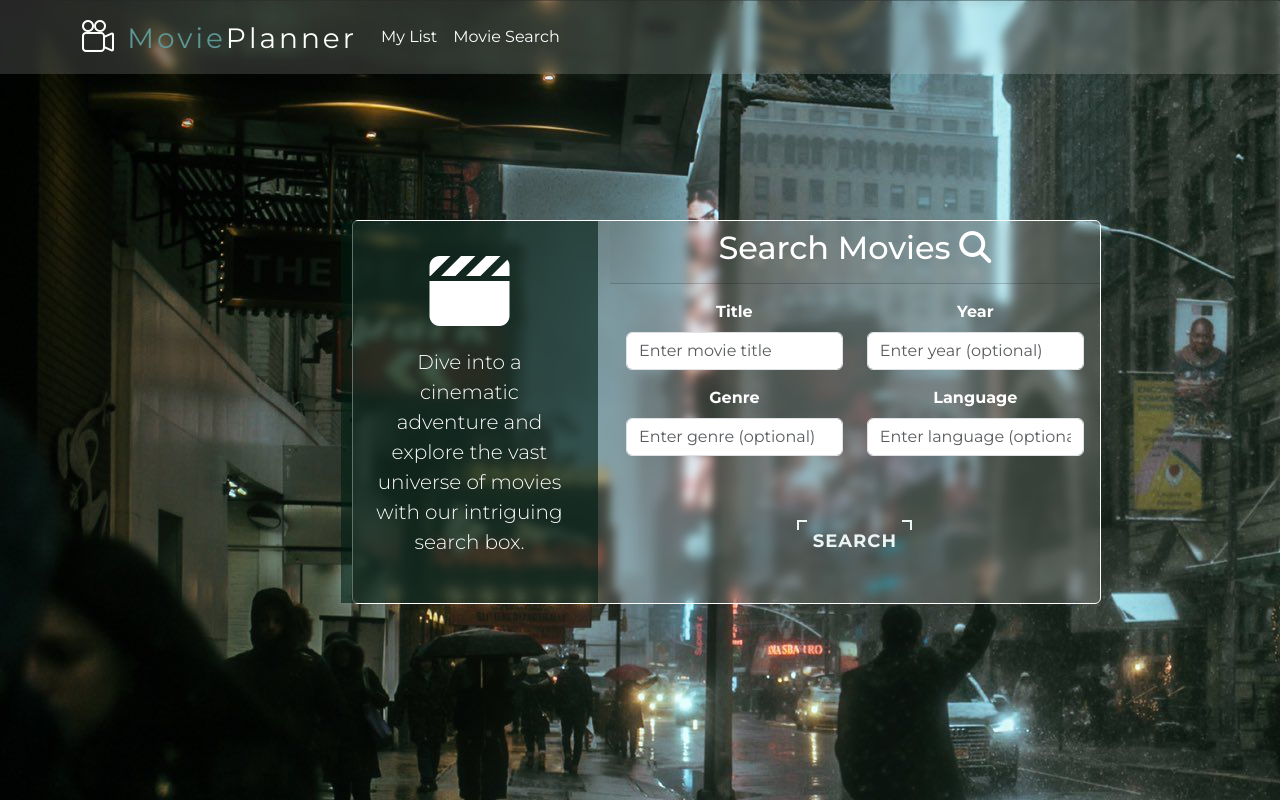
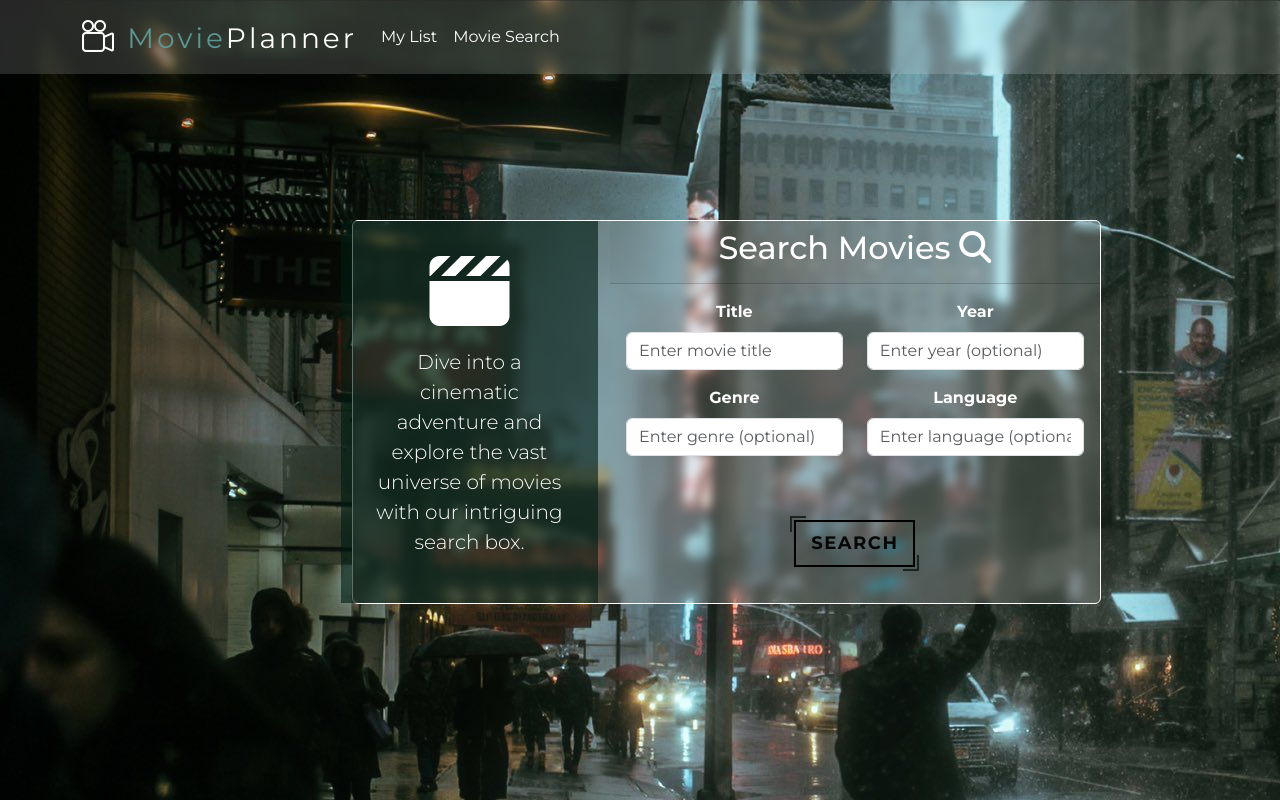
Before and after one commit to RevanAlgh/Angular_Project, an Angular app: page /movies in a window 1280 px wide. Built offline with nearby package versions, Linux system fonts and the light colour scheme.

Commit message:
added button style for movie search page

```diff
--- a/src/app/components/movie-search/movie-search.component.css
+++ b/src/app/components/movie-search/movie-search.component.css
@@ -28,51 +28,54 @@
 }
 
 .btn {
-    color: #ecf5f3;
-    font-family: 'Archivo', sans-serif;
+    color: #070707;
+    font-family: "Acme", sans-serif;
     font-size: 18px;
     font-weight: 700;
     text-transform: uppercase;
-    letter-spacing: 1px;
+    letter-spacing: 1.5px;
+    margin: 0 7px;
     padding: 8px 15px;
-    border-radius: 50px;
-    border: none;
+    border: 2px solid #000000;
+    border-radius: 0;
     position: relative;
     z-index: 1;
-    transition: 0.3s ease-in-out;
+    transition: all 0.3s ease-in-out;
 }
 
 .btn:hover {
-    color: #ecf5f3;
+    color: #043028;
+    border: 2px solid #043028;
 }
 
 .btn:before,
 .btn:after {
-    content: '';
-    width: 10px;
-    height: 10px;
+    content: "";
+    width: 16px;
+    height: 16px;
+    border-style: solid;
+    border-width: 2px 0 0 2px;
+    border-color: #1b241f;
     position: absolute;
-    transition: 0.7s;
-}
-
-.btn:before {
-    border-top: 2px solid #ecf5f3;
-    border-left: 2px solid #ecf5f3;
-    top: -0.5px;
-    left: -0.5px;
+    top: -6px;
+    left: -6px;
+    transition: all 0.3s ease-in-out;
 }
 
 .btn:after {
-    border-top: 2px solid #ecf5f3;
-    border-right: 2px solid #ecf5f3;
-    top: -0.5px;
-    right: -0.5px;
+    border-width: 0 2px 2px 0;
+    top: auto;
+    bottom: -6px;
+    left: auto;
+    right: -6px;
 }
 
 .btn:hover:before,
 .btn:hover:after {
-    width: 51%;
-    height: 51%;
+    width: calc(100% + 12px);
+    height: calc(100% + 12px);
+    border-color: #043028;
+    transform: rotateY(180deg);
 }
 
 @media only screen and (max-width: 767px) {
--- a/src/app/components/movie-search/movie-search.component.html
+++ b/src/app/components/movie-search/movie-search.component.html
@@ -63,7 +63,7 @@
                             {{ movie.Title }} ({{ movie.Year }})
                         </div>
                         <div>
-                            <button class="btn btn-secondary btn-sm" routerLink="/movies/{{movie.imdbID}}">More Details</button>
+                            <button class="btn btn-sm" routerLink="/movies/{{movie.imdbID}}">More Details</button>
                         </div>
                     </li>
                 </ul>
```
